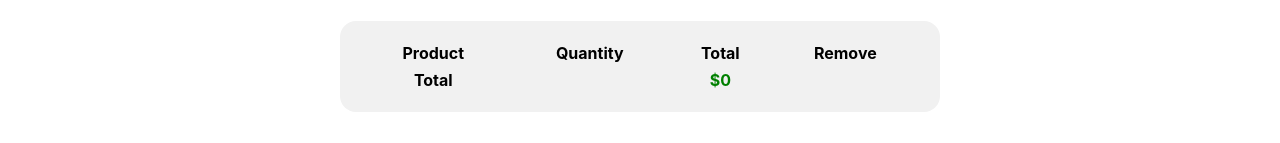
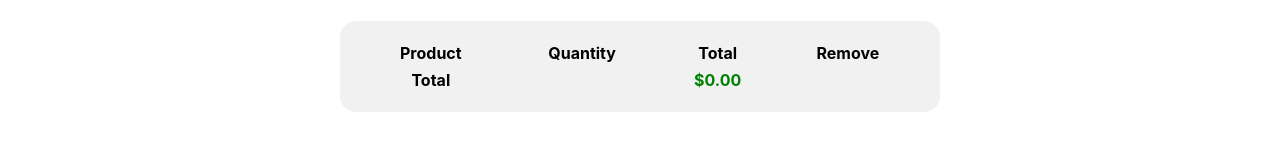
Before and after one commit to barrosdvlpr/Redux-course-3, a React (Vite) app: page /cart in a window 1280 px wide. Shown: the part 125-268 px from the top of the page. Built offline with nearby package versions, Linux system fonts and the light colour scheme.

Commit message:
aggregate-price-info-2-slices-with-createSelector

```diff
--- a/src/features/cart/Cart.tsx
+++ b/src/features/cart/Cart.tsx
@@ -1,10 +1,12 @@
 import React from "react";
 import { useAppSelector } from "../../app/hooks";
+import { getTotalPrice } from "./cartSlice"
 import styles from "./Cart.module.css";
 
 export function Cart() {
   const products = useAppSelector((state) => state.products.products)
   const items = useAppSelector((state) => state.cart.items)
+  const totalPrice = useAppSelector(getTotalPrice)
   return (
     <main className="page">
       <h1>Shopping Cart</h1>
@@ -37,7 +39,7 @@ export function Cart() {
           <tr>
             <td>Total</td>
             <td></td>
-            <td className={styles.total}>${0.0}</td>
+            <td className={styles.total}>${totalPrice}</td>
             <td></td>
           </tr>
         </tfoot>
--- a/src/features/cart/cartSlice.ts
+++ b/src/features/cart/cartSlice.ts
@@ -1,6 +1,7 @@
 import { createSlice, createSelector ,PayloadAction } from "@reduxjs/toolkit";
 import type { RootState } from "../../app/store"
 import { getMemoizedNumItems } from '../../../lessons/10-create-selector-memoized/cartSlice';
+import { Products } from '../products/Products';
 
 export interface CartState {
     items: {[productID: string]: number}
@@ -52,3 +53,15 @@ export const getMemoizedNumItems = createSelector(
         return numItems
     }
 )
+
+export const getTotalPrice = createSelector(
+    (state: RootState) => state.cart.items,
+    (state: RootState) => state.products.products,
+    (items, products) => {
+        let total = 0;
+        for (let id in items){
+            total += products[id].price * items[id]
+        }
+        return total.toFixed(2)
+    }
+)
```
